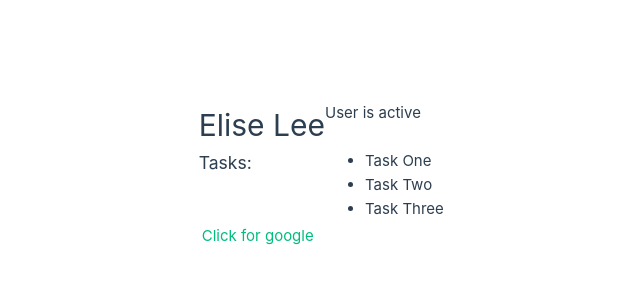
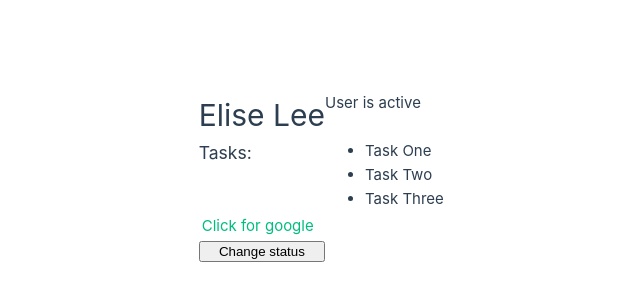
Before and after one commit to SherryPham/WorkLance, a Vue app in the folder work-lance/: page / in a window 1280 px wide. Shown: the part 224-524 px from the top of the page, without its empty margins (315-955 px from the left). Built offline with nearby package versions, Linux system fonts and the light colour scheme.

Commit message:
update methods

```diff
--- a/work-lance/src/App.vue
+++ b/work-lance/src/App.vue
@@ -7,6 +7,17 @@
       tasks: ["Task One", "Task Two", "Task Three"],
       link: "https://google.com",
     };
+  },
+  methods: {
+    toggleStatus() {
+      if (this.status === "active") {
+        this.status = "pending";
+      } else if (this.status === "pending") {
+        this.status = "inactive";
+      } else {
+        this.status = "active";
+      }
+    },
   },
 };
 </script>
@@ -21,6 +32,8 @@
   <ul>
     <li v-for="task in tasks" :key="task">{{ task }}</li>
   </ul>
-  <!-- <a v-bind:href="link">Click for google</a> -->
   <a :href="link">Click for google</a>
+  <br />
+  <!-- <button v-on:click="toggleStatus">Change status</button> -->
+  <button @click="toggleStatus">Change status</button>
 </template>
```
